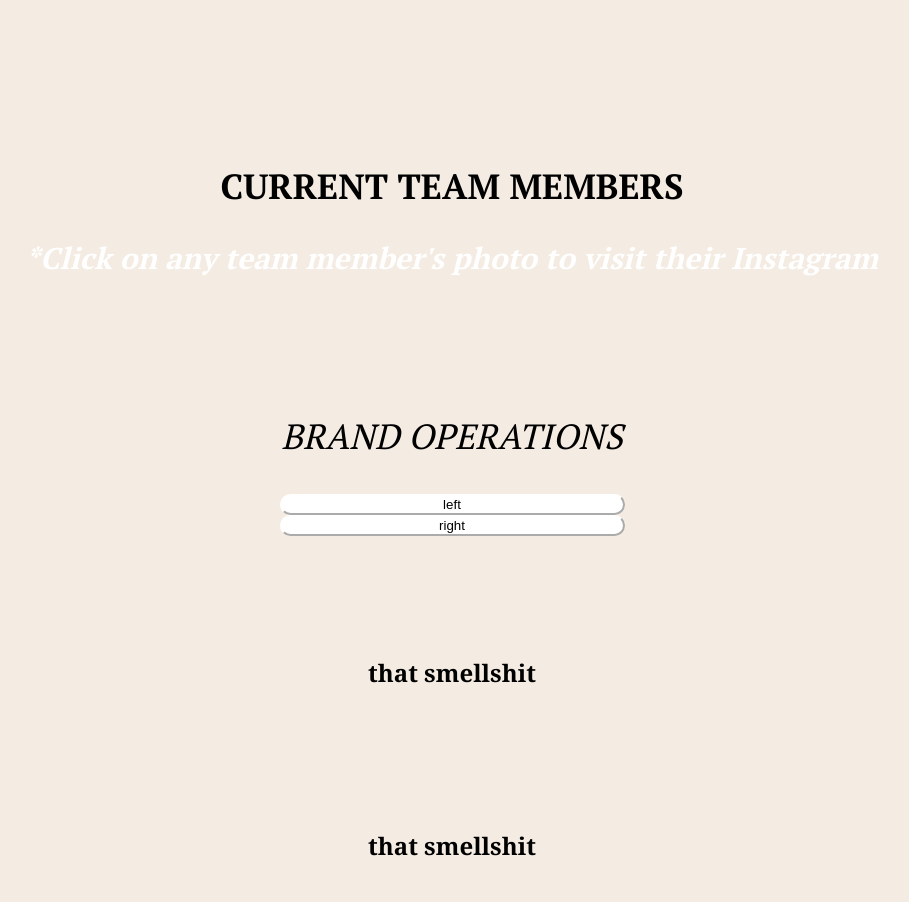
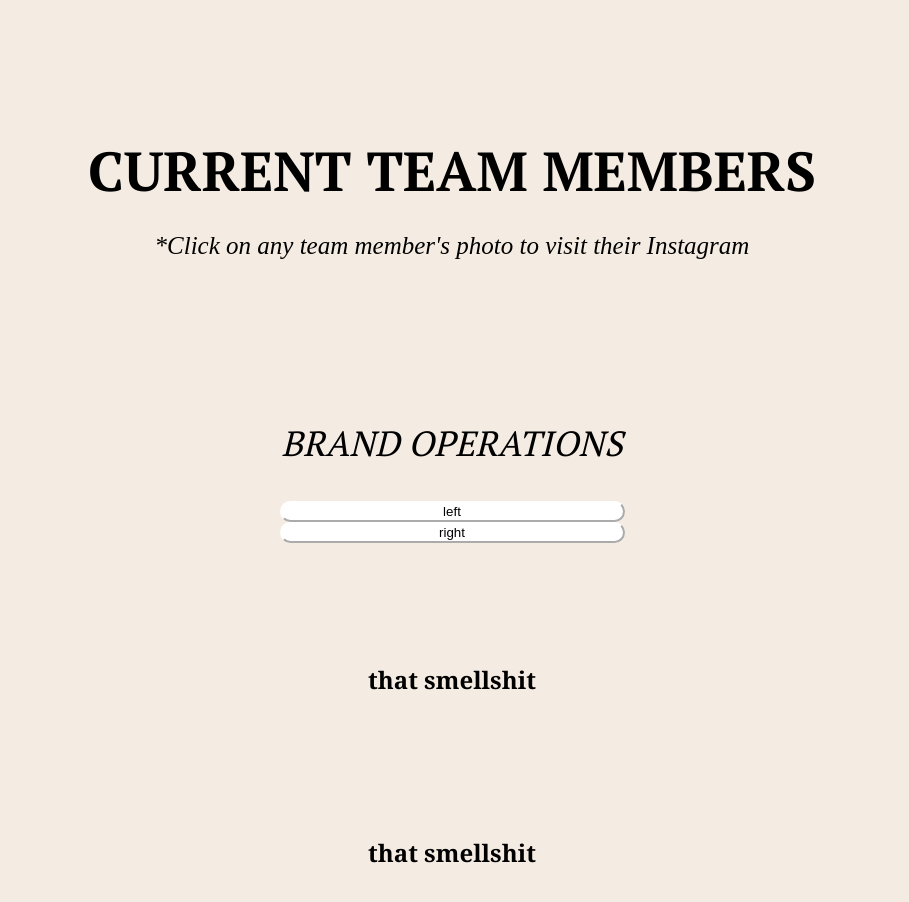
Before and after one commit to shaynatrivedi/solucky, a React (Create React App) app in the folder solucky-react-app/: page /team in a window 1280 px wide. Shown: the part 1020-1922 px from the top of the page, without its empty margins (188-1097 px from the left). Built offline with nearby package versions, Linux system fonts and the light colour scheme; a web font is replaced by a local one.

Commit message:
change classname to make them unique

```diff
--- a/solucky-react-app/src/components/Team.jsx
+++ b/solucky-react-app/src/components/Team.jsx
@@ -40,8 +40,8 @@ const Team = () =>{
             <section className="team-members">
                 <div className="main-team-card">
                     <div className="main-team-card-header">
-                        <h1 className="team-title">current team members</h1>
-                        <p className="team-title-caption">
+                        <h1 className="team-operations-title">current team members</h1>
+                        <p className="team-operations-title-caption">
                         *Click on any team member's photo to visit their Instagram
                         </p>
                     </div>
@@ -50,8 +50,8 @@ const Team = () =>{
                         <div className="brand-operations-header">
                             <h3 className="brand-operations-title">Brand Operations</h3>
                             <div className="horizontal-scroll-buttons">
-                                <button>left</button>
-                                <button>right</button>
+                                <button className="scroll-buttons">left</button>
+                                <button className="scroll-buttons">right</button>
                             </div>
                         </div>
 
```
